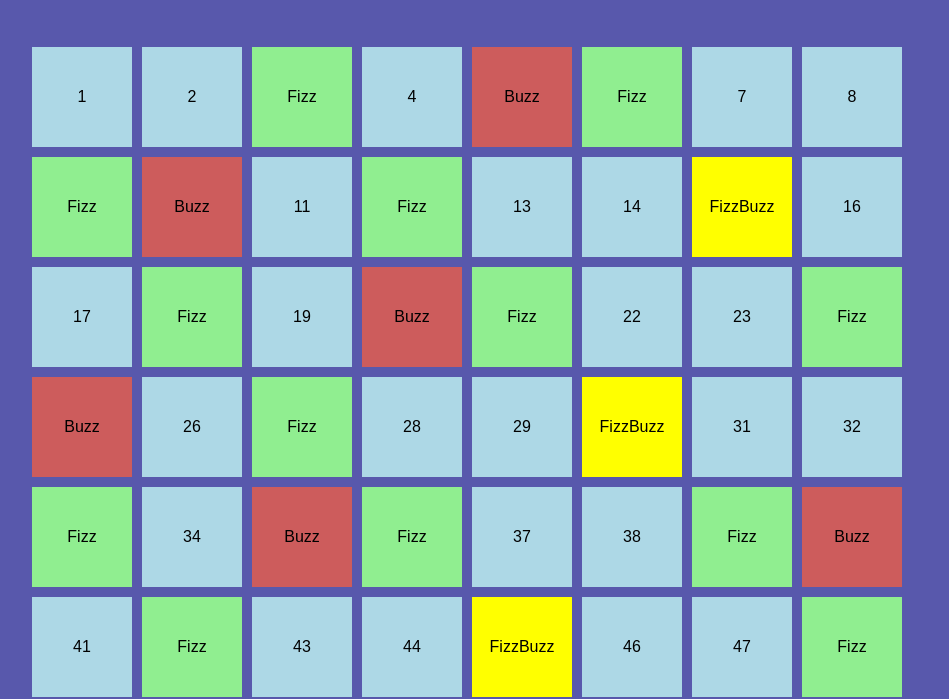
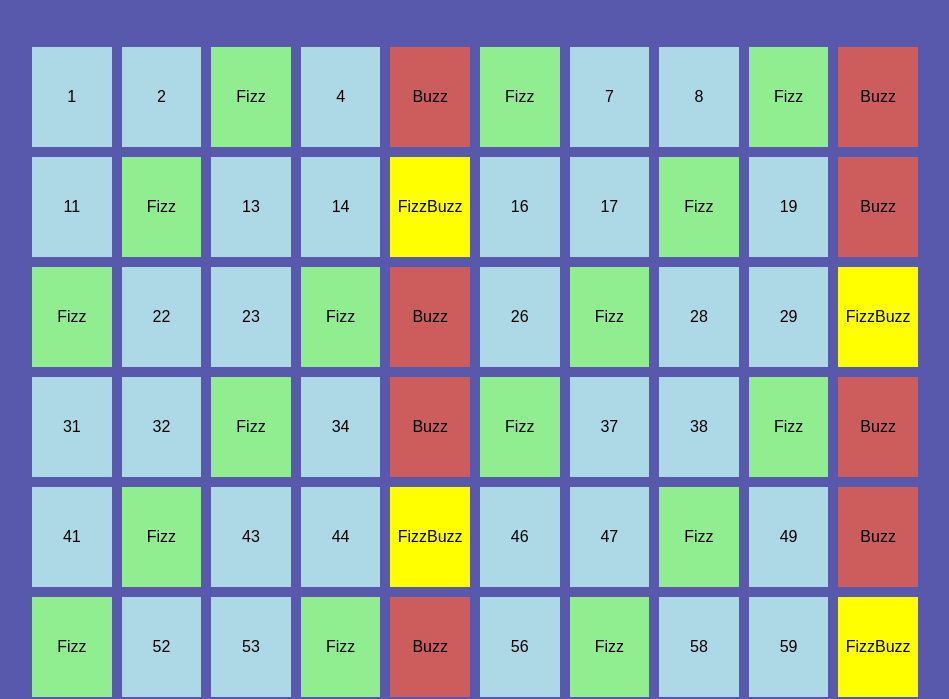
Before and after one commit to MarcoGranata9/js-fizzbuzz, a plain HTML site: page index.html in a window 1280 px wide. Shown: the part 122-821 px from the top of the page, without its empty margins (160-1109 px from the left). Drawn offline with Linux system fonts and the light colour scheme.

Commit message:
refactoring: square width

```diff
--- a/css/style.css
+++ b/css/style.css
@@ -29,7 +29,7 @@ h1 {
 }
 
 .square {
-    width: 100px;
+    width: calc(100% / 10 - 10px);
     height: 100px;
     text-align: center;
     line-height: 100px;
```
